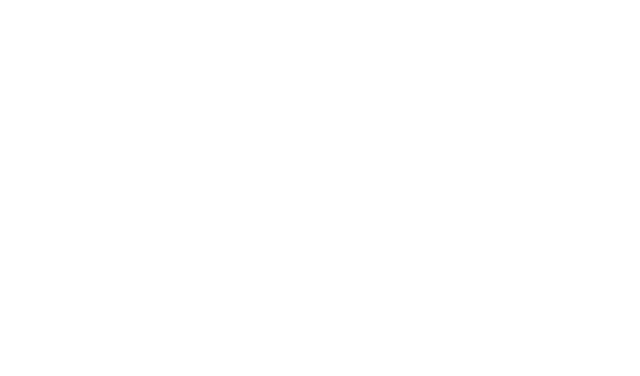
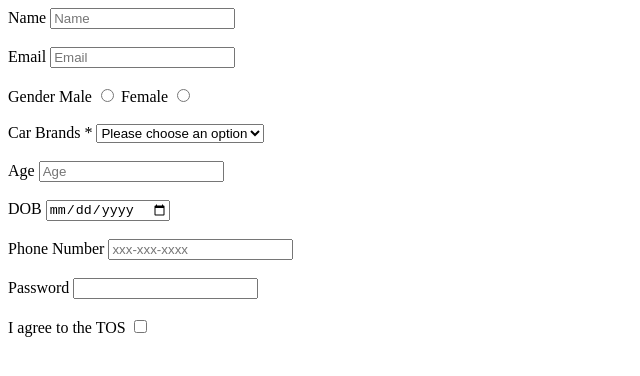
Before and after one commit to acciojob/signup-form-car-vikrammourya, a website: page main.html in a window 1280 px wide. Shown: the whole page, without its empty margins (0-640 px from the left). Drawn offline with Linux system fonts and the light colour scheme.

Commit message:
created a submission

```diff
--- a/main.html
+++ b/main.html
@@ -7,7 +7,45 @@
 </head>
 
 <body>
-	<!-- the entire body must be written by student -->
+	<!-- the entire body must be written by the student -->
+	<form>
+
+	<label for = "name">Name</label>
+	<input type ="text" id="name" required placeholder="Name"><br><br>
+
+	<label for = "email">Email</label>
+	<input type ="email" id="email" required placeholder="Email"><br><br>
+
+	<label >Gender</label>
+	<label for = "gender_m">Male</label>
+	<input type ="radio" id="gender_m" name = "gender" equired placeholder="">
+	<label for = "gender_f">Female</label>
+    <input type ="radio" id="gender_f" name ="gender" equired placeholder=""><br><br>
+
+ 	<label for="cars">Car Brands *</label>
+		    <select id="cars" name="cars" required>
+		        <option value="" disabled selected>Please choose an option</option>
+		        <option value="audi">Audi</option>
+		        <option value="bmw">BMW</option>
+		        <option value="mercedes">Mercedes</option>
+		    </select><br><br>
+
+	<label for = "age">Age</label>
+	<input type ="number" id="age" required placeholder="Age"><br><br>
+
+	<label for = "dob">DOB</label>
+	<input type ="date" id="dob" required placeholder="-"><br><br>
+
+	<label for = "tel">Phone Number</label>
+	<input type ="tel" id="tel"  placeholder="xxx-xxx-xxxx"><br><br>
+
+	<label for = "password">Password</label>
+	<input type ="password" id="password" required placeholder=""><br><br>
+
+	<label for = "tos">I agree to the TOS</label>
+	<input type ="checkbox" id="tos" required placeholder="-">
+
+	</form>
     <script type="text/javascript" src="./script.js">
 </script>
 
```
